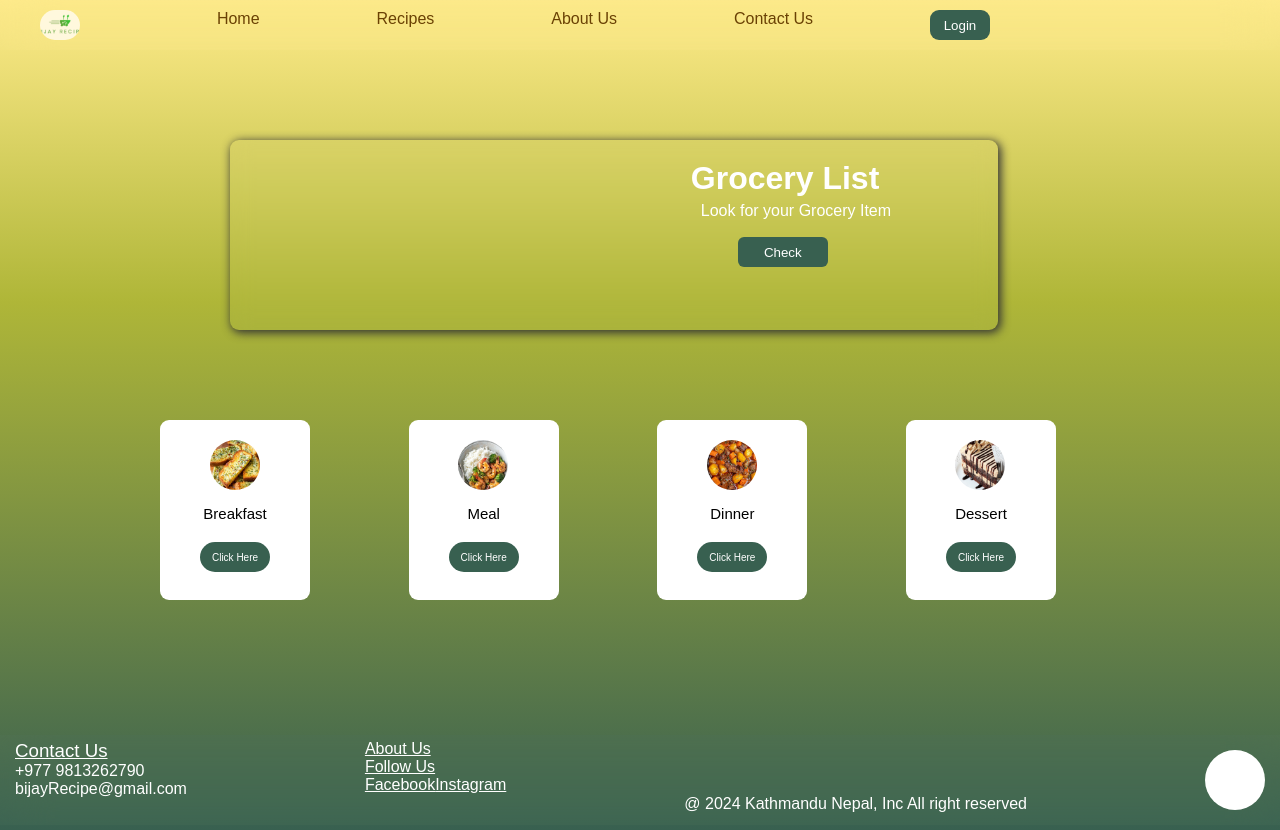
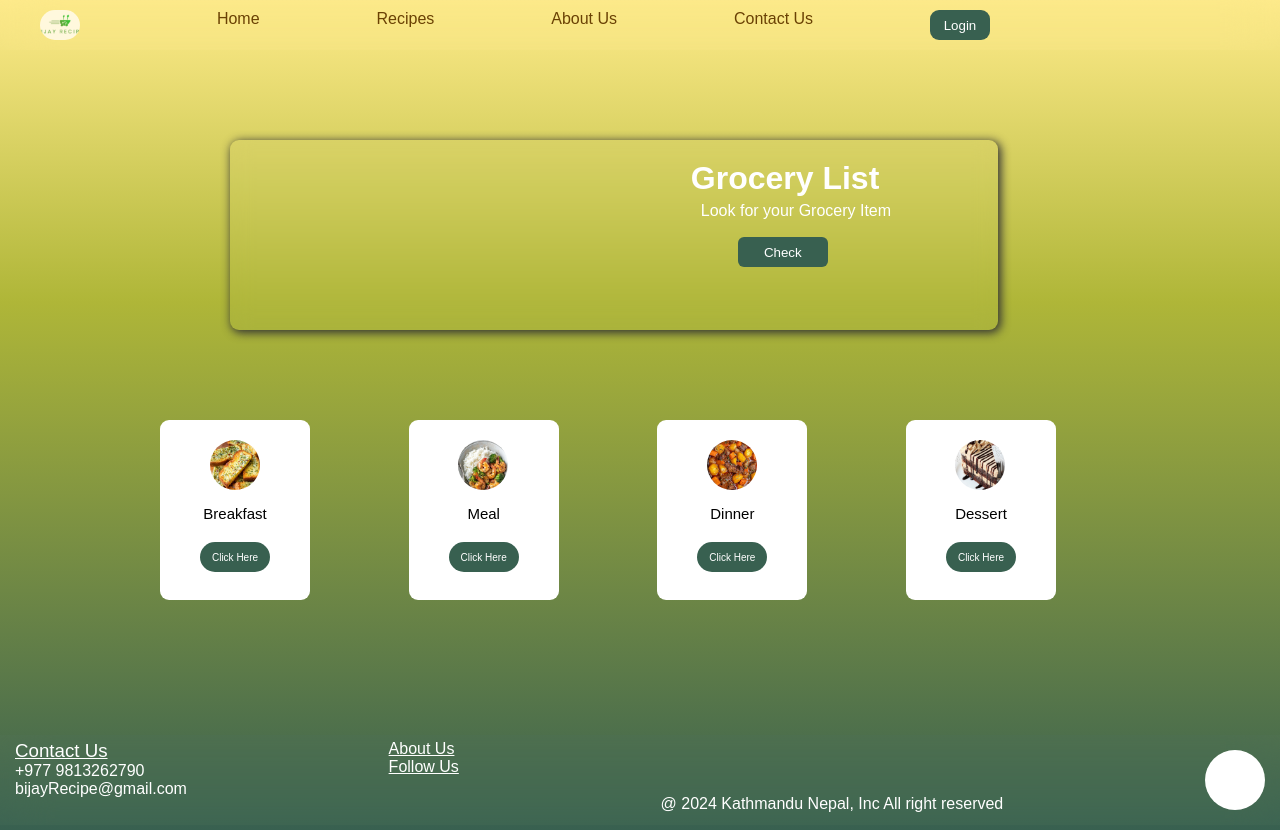
Before and after one commit to Bijay-Gurung/Recipe-Sharing-Web-App, a React (Create React App) app: page / in a window 1280 px wide. Built offline with nearby package versions, Linux system fonts and the light colour scheme.

Commit message:
fixing bugs

```diff
--- a/src/App.js
+++ b/src/App.js
@@ -1,4 +1,5 @@
 import React from "react";
+import {FontAwesomeIcon} from '@fortawesome/react-fontawesome';
 // import { BrowserRouter, Routes, Route } from "react-router-dom";
 // import Signup from "./View/Signup";
 // import Login from "./View/Login";
--- a/src/Component/Footer.jsx
+++ b/src/Component/Footer.jsx
@@ -1,5 +1,4 @@
 import React from 'react';
-
 export default function Footer(){
     return(
         <div className='footer'>
@@ -12,10 +11,7 @@
             <div className='other'>
                 <p className='aboutUs'>About Us</p>
                 <p className='followUs'>Follow Us</p>
-                <div className='socialMedia'>
-                    <p>Facebook</p>
-                    <p>Instagram</p>
-                </div>
+                <div className='socialMedia'></div>
             </div>
 
             <div className='copyright'>
--- a/src/View/Home.js
+++ b/src/View/Home.js
@@ -2,6 +2,7 @@
 import Nav from '../Component/Nav';
 import Footer from '../Component/Footer';
 import './Home.css';
+import {FontAwesomeIcon} from '@fortawesome/react-fontawesome';
 
 function GroceryList(){
     return(
```
Also changed, not shown: package.json (+5 -4 lines), 1 other file (tests, documents, lock files or other folders).
